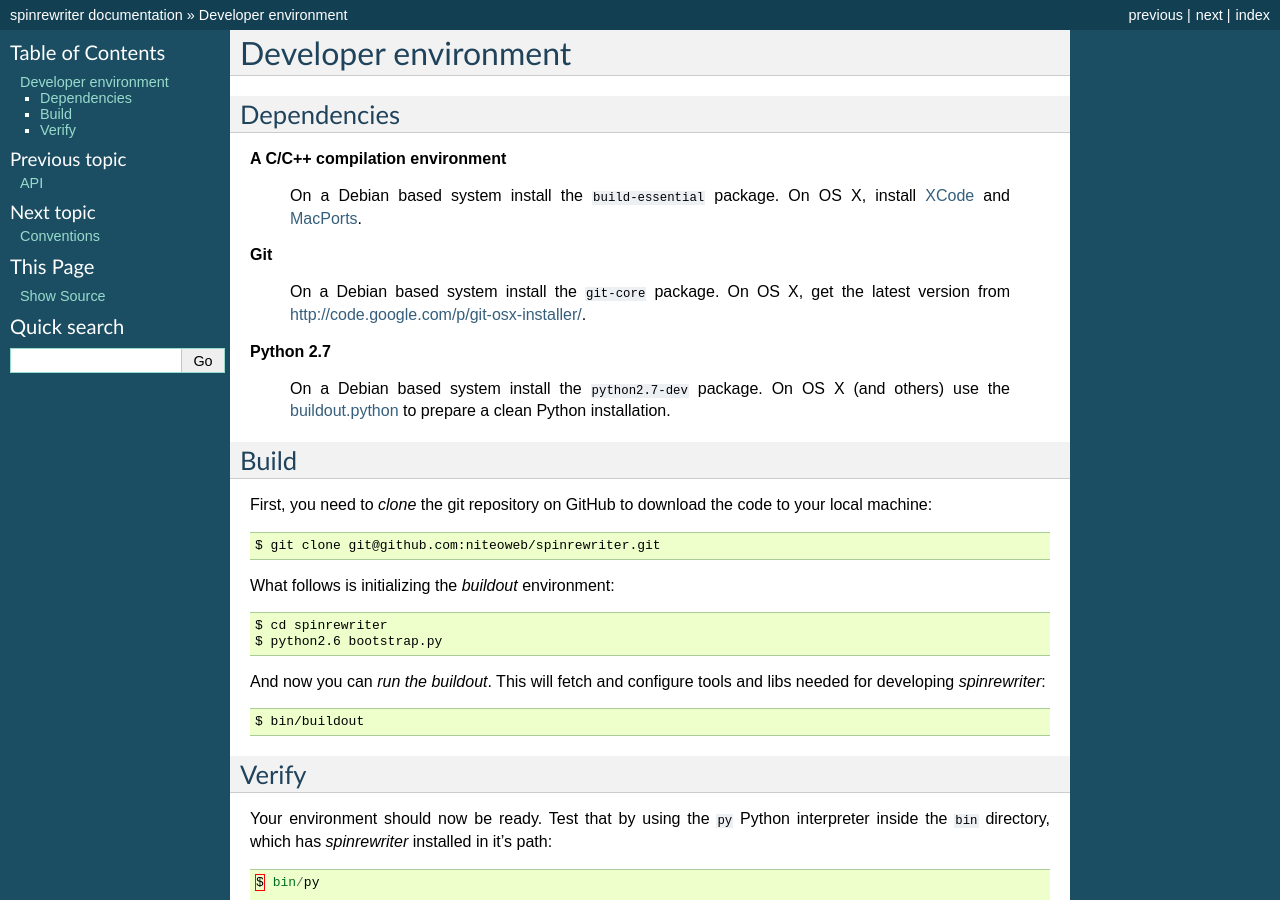
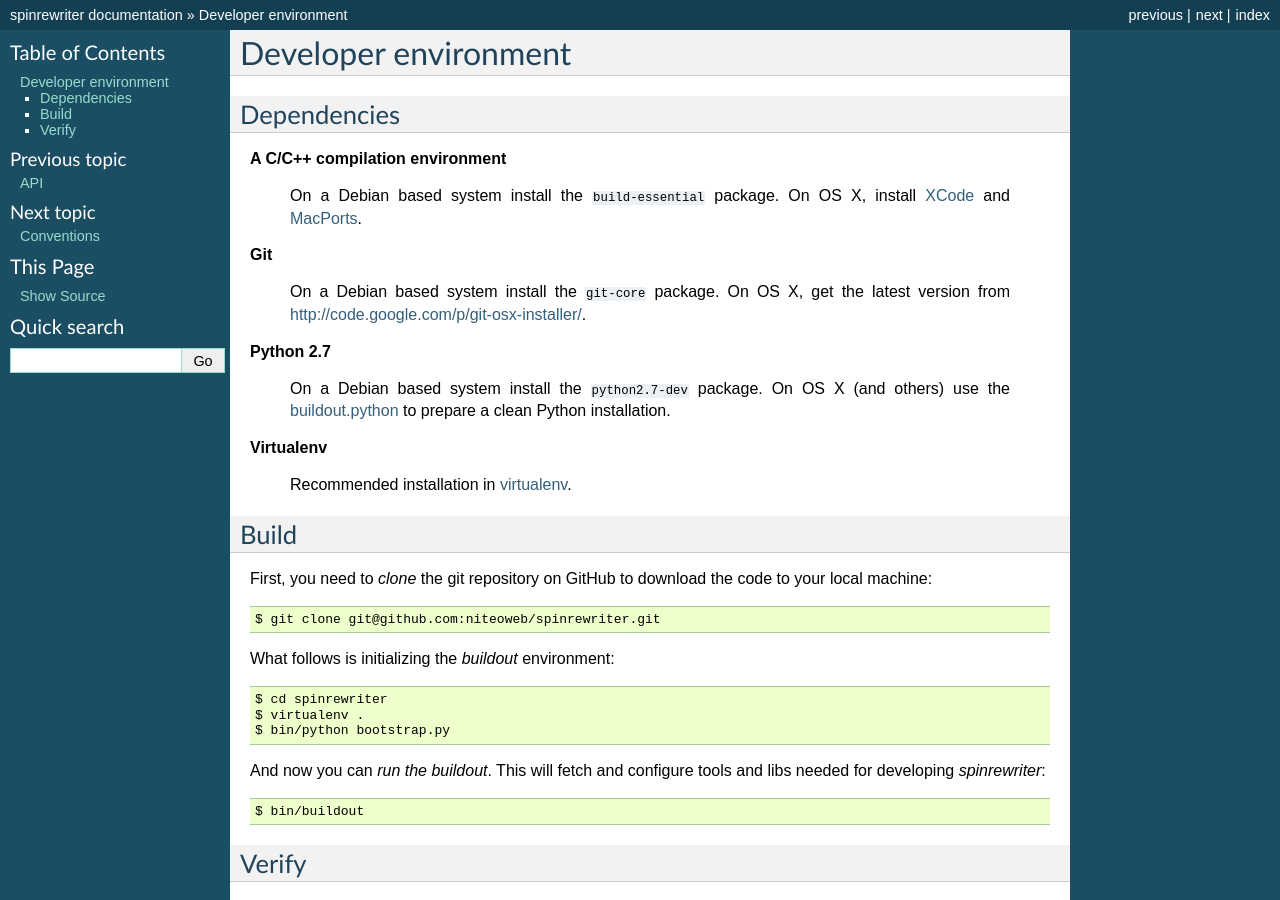
Before and after one commit to teamniteo/spinrewriter, a Sphinx documentation site: the page built from docs/env.rst, in a window 1280 px wide and 900 px high. Built offline with Sphinx 7.4.7, drawn with Linux system fonts in a browser that asks for light colours.

Commit message:
added virtualenv dependency to docs

```diff
--- a/docs/env.rst
+++ b/docs/env.rst
@@ -21,8 +21,14 @@ Dependencies
 **Python 2.7**
 
   On a Debian based system install the ``python2.7-dev`` package. On OS X (and
-  others) use the `buildout.python <http://TODO>`_ to prepare a clean Python
-  installation.
+  others) use the
+  `buildout.python <https://github.com/collective/buildout.python>`_
+  to prepare a clean Python installation.
+
+**Virtualenv**
+
+  Recommended installation in
+  `virtualenv <http://www.virtualenv.org/en/latest/index.html#installation>`_.
 
 
 Build
@@ -36,7 +42,8 @@ to your local machine::
 What follows is initializing the `buildout` environment::
 
     $ cd spinrewriter
-    $ python2.6 bootstrap.py
+    $ virtualenv .
+    $ bin/python bootstrap.py
 
 And now you can `run the buildout`. This will fetch and configure tools and libs
 needed for developing `spinrewriter`::
```
